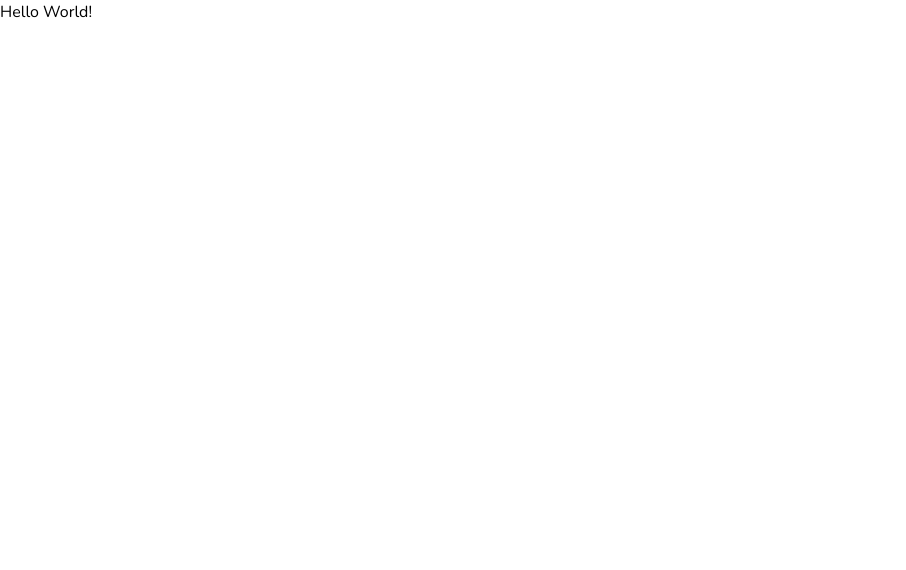
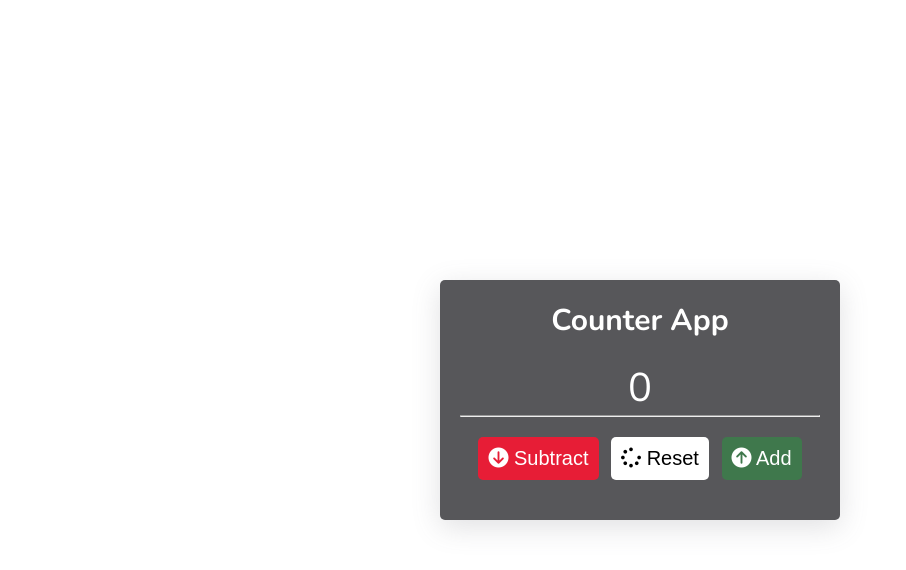
Before and after one commit to femmor/100-days-js-projects, a plain HTML site: page counter-app/index.html in a window 1280 px wide. Shown: the whole page, without its empty margins (0-906 px from the left). Drawn offline with nearby package versions, Linux system fonts and the light colour scheme.

Commit message:
Counter app completed

```diff
--- a/counter-app/index.html
+++ b/counter-app/index.html
@@ -9,7 +9,27 @@
   <title>Counter App</title>
 </head>
 <body>
-    <p>Hello World!</p>
+    <div class="container">
+      <div class="counter-div">
+        <h1 class="title">counter app</h1>
+        <span class="count">0</span>
+        <hr>
+        <div class="buttons">
+          <button class="danger subtract">
+            <i class="fa fa-arrow-circle-down" aria-hidden="true"></i>
+            subtract
+          </button>
+          <button class="white-btn reset">
+            <i class="fa fa-spinner" aria-hidden="true"></i>
+            reset
+          </button>
+          <button class="success add">
+            <i class="fa fa-arrow-circle-up" aria-hidden="true"></i>
+            add
+          </button>
+        </div>
+      </div>
+    </div>
 
   <script src="script.js"></script>
 </body>
--- a/counter-app/script.js
+++ b/counter-app/script.js
@@ -0,0 +1,35 @@
+const count = document.querySelector('.count')
+const subtract = document.querySelector('.subtract')
+const add = document.querySelector('.add')
+const reset = document.querySelector('.reset')
+const buttons = document.querySelector('.buttons')
+
+
+// Event Deligation
+buttons.addEventListener('click', e => {
+  if (e.target.classList.contains('add')) {
+    count.innerHTML++
+    setColor()
+  } else if (e.target.classList.contains('subtract')) {
+    count.innerHTML--
+    setColor()
+  } else if(e.target.classList.contains('reset')) {
+    resetCount()
+  }
+})
+
+const resetCount = () => {
+  count.innerHTML = 0
+  setColor()
+}
+
+const setColor = () => {
+  if (count.innerHTML > 0) {
+    count.style.color = '#c5d86d'
+  }
+  else if (count.innerHTML < 0) {
+    count.style.color = '#e71d36'
+  } else {
+    count.style.color = '#fff'
+  }
+}
--- a/counter-app/styles.css
+++ b/counter-app/styles.css
@@ -16,6 +16,7 @@
   --lime: #c5d86d;
   --sec-color: #f46036;
   --dark-grey: #57575a;
+  --shadow: rgba(100, 100, 111, 0.2) 0px 7px 29px 0px;
 }
 
 * {
@@ -32,6 +33,14 @@ body {
   font-family: 'Nunito', sans-serif;
 }
 
+h1, h2, h3, h4, h5, h6 {
+  text-transform: capitalize;
+}
+
+.title {
+  font-size: 3rem;
+}
+
 p {
   font-size: 1.6rem;
   line-height: 1.5;
@@ -42,7 +51,76 @@ img {
 }
 
 .container {
-  min-width: 900px;
+  min-width: 100%;
   margin: 0 auto;
   padding: 0 20px;
+  display: flex;
+  justify-content: center;
+  align-items: center;
+  height: 100vh;
 }
+
+.counter-div {
+  width: 40rem;
+  padding: 1rem;
+  box-shadow: var(--shadow);
+  background-color: var(--dark-grey);
+  color: var(--white);
+  text-align: center;
+  border-radius: 5px;
+  padding: 2rem;
+}
+
+.counter-div > * {
+  margin-bottom: 2rem;
+}
+
+.count {
+  font-size: 4rem;
+}
+
+button {
+  padding: 1rem;
+  font-size: 2rem;
+  cursor: pointer;
+  text-transform: capitalize;
+  outline: none;
+  border: 0;
+  margin: 0 0.5rem;
+  border-radius: 5px;
+}
+
+.success {
+  color: var(--white);
+  background-color: var(--green);
+}
+
+.danger {
+  color: var(--white);
+  background-color: var(--bright-red);
+}
+
+.warning {
+  color: var(--white);
+  background-color: var(--sec-color);
+}
+
+.lime-btn {
+  color: var(--white);
+  background-color: var(--lime);
+}
+
+.grey-btn {
+  color: var(--white);
+  background-color: var(--grey);
+}
+
+.black-btn {
+  color: var(--white);
+  background-color: var(--black);
+}
+
+.white-btn {
+  color: var(--black);
+  background-color: var(--white);
+}
```
